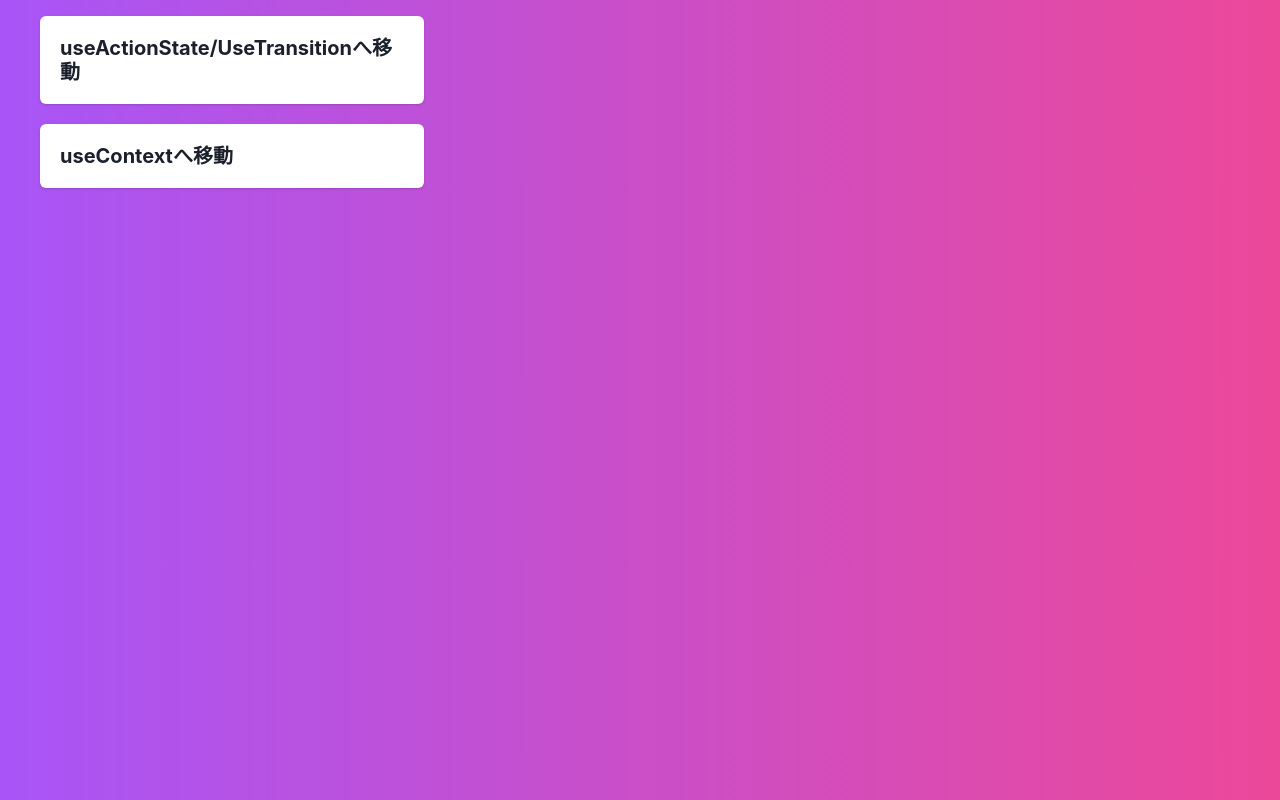
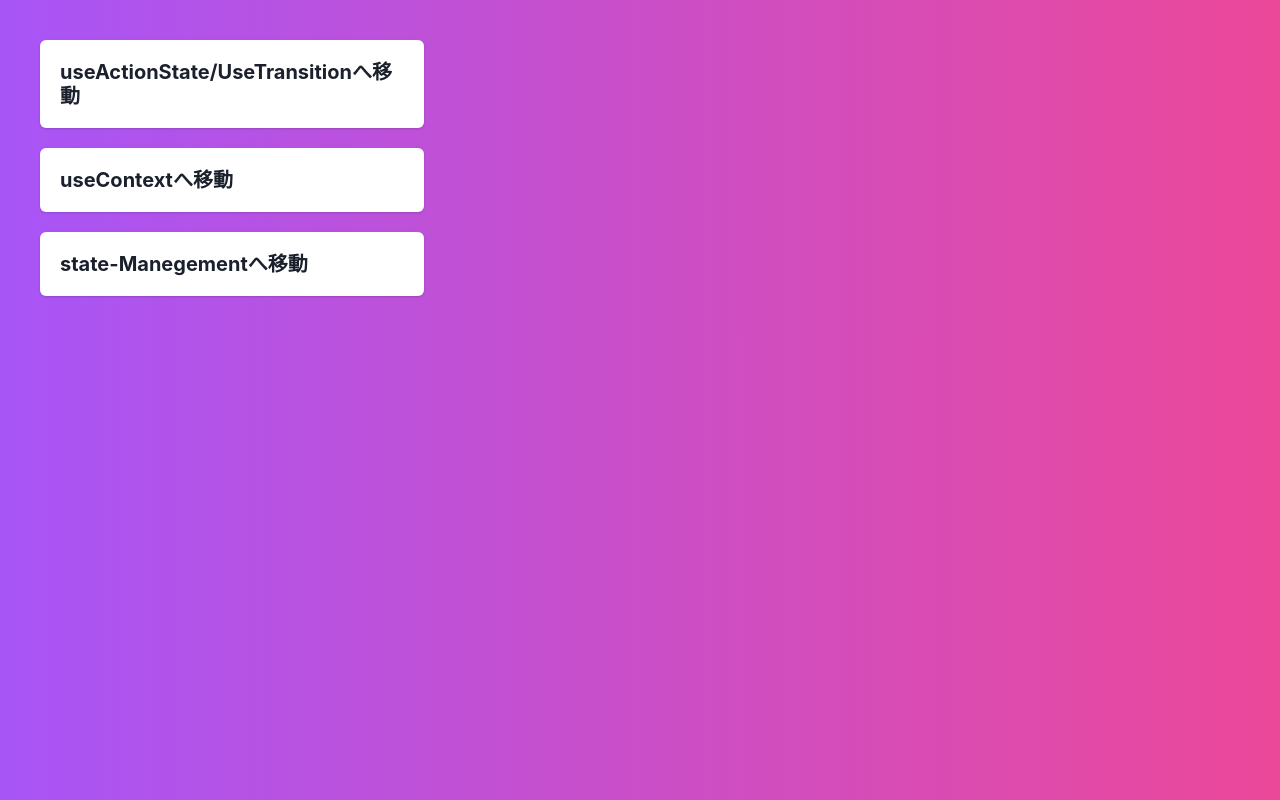
Before and after one commit to omegamaster86/next, a Next.js app: page / in a window 1280 px wide. Built offline with nearby package versions, Linux system fonts and the light colour scheme.

Commit message:
state-Manegementを追加

```diff
--- a/app/page.tsx
+++ b/app/page.tsx
@@ -4,8 +4,8 @@ import { Card, CardHeader, Heading } from '@chakra-ui/react'
 
 export default function Home() {
   return (
-    <div>
-      <div className='mt-4 ml-10'>
+    <div className='bg-gradient-to-r from-purple-500 to-pink-500'>
+      <div className='p-10'>
         <Card maxW='sm'>
           <CardHeader>
             <Heading size='md'><Link href={"/useActionStateUseTransition"}>useActionState/UseTransitionへ移動</Link></Heading>
@@ -16,6 +16,11 @@ export default function Home() {
             <Heading size='md'><Link href={"/useContext"}>useContextへ移動</Link></Heading>
           </CardHeader>
         </Card>
+        <Card maxW='sm' className='mt-5'>
+          <CardHeader>
+            <Heading size='md'><Link href={"/state-Manegement"}>state-Manegementへ移動</Link></Heading>
+          </CardHeader>
+        </Card>
       </div>
     </div>
   );
```
